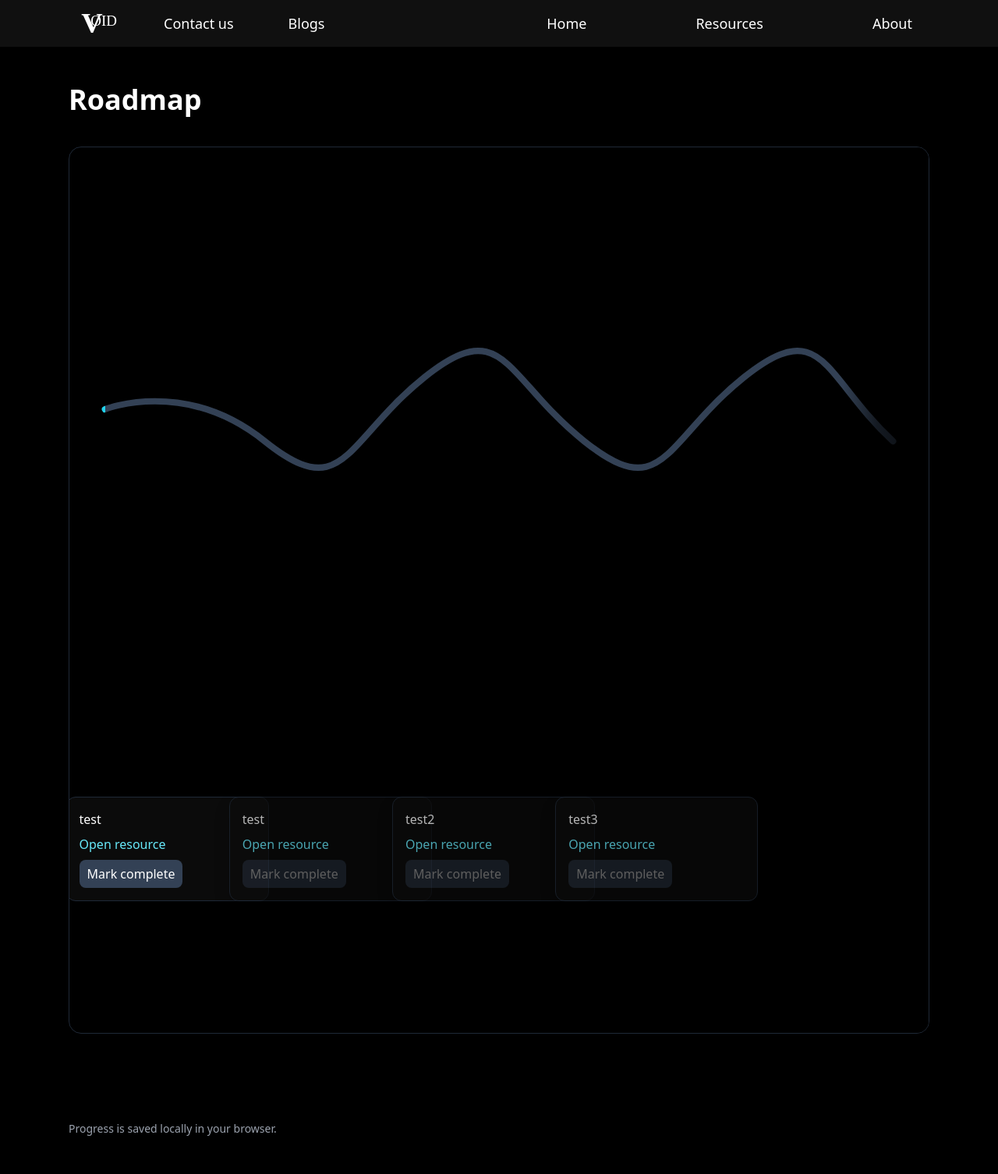
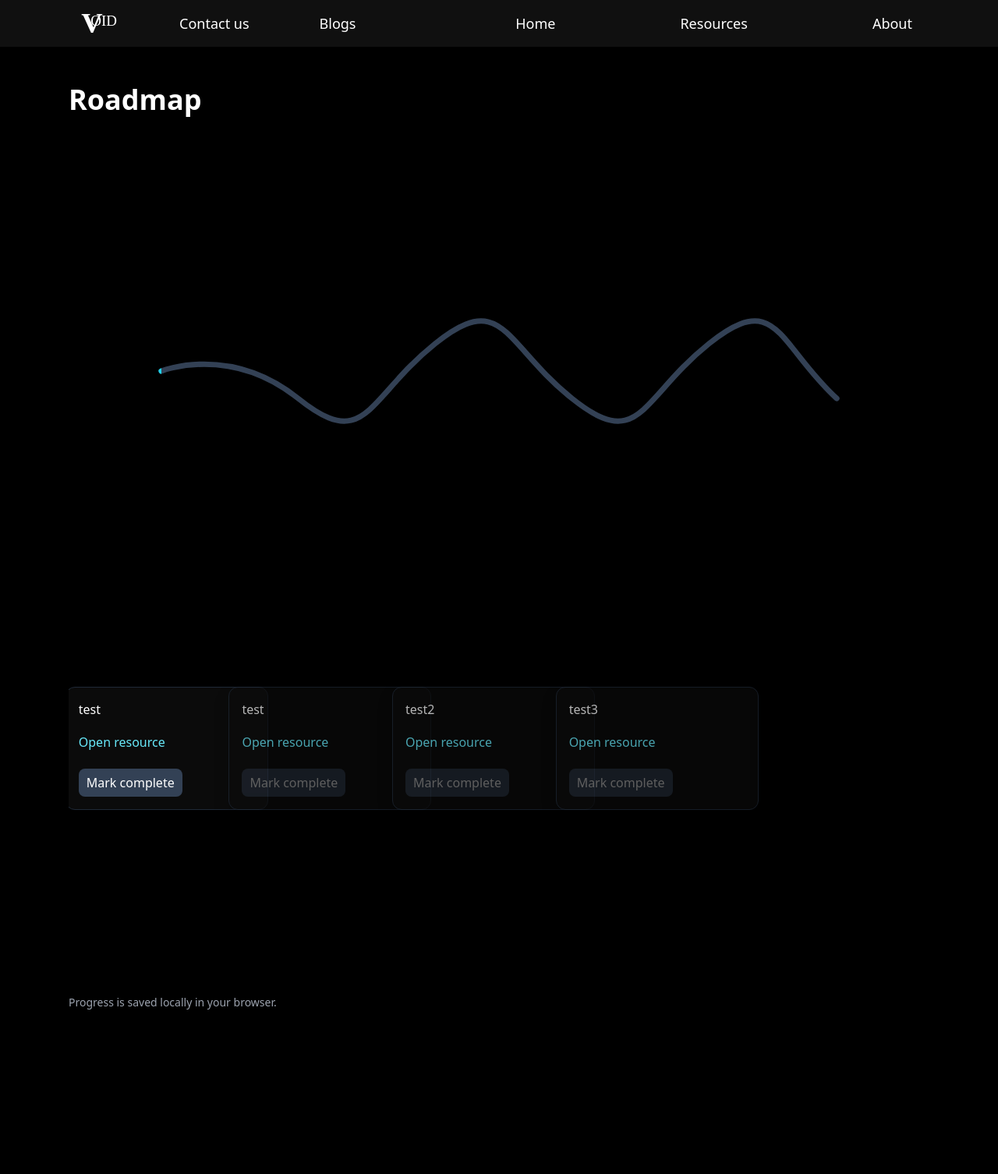
Before and after one commit to Rajojha-1/Cyber-Kali, a Flask app: page /resources in a window 1280 px wide. Shown: the whole page at 78% size. After the commit the page ends 1295 px from the top, so only its background shows below. Run offline with Flask 3, Linux system fonts and the light colour scheme; data comes from the database, SQL or seed files in the repository; some libraries are stand-ins or nearby versions.

Commit message:
Resources: reduce vertical height (~60vh), remove outer border, add spacing between card elements, enlarge link gaps

```diff
--- a/static/style.css
+++ b/static/style.css
@@ -81,7 +81,7 @@ body{
 }
 .elements_navbar{
     color: white;
-    gap: 120px;
+    gap: 140px;
     z-index: 10;
     justify-content: flex-end;
     font-size: large;
@@ -135,7 +135,7 @@ a:focus {
     justify-content: flex-start ;
     right: 20px;
     width: 30vw;
-    gap:50px;
+    gap:70px;
     align-items: center;
 }
 .logo_png{
@@ -236,11 +236,10 @@ a:focus {
   background: transparent;
   border-radius: 16px;
   overflow: hidden;
-  min-height: 70vh;
-  border: 1px solid #1f2937;
+  min-height: 60vh;
 }
-.roadmap-svg{ width: 100%; height: 70vh; display: block; }
-.checkpoints{ position: relative; width: 100%; height: 70vh; }
+.roadmap-svg{ width: 100%; height: 60vh; display: block; }
+.checkpoints{ position: relative; width: 100%; height: 60vh; }
 .checkpoint{
   position: absolute;
   transform: translate(-50%, -50%);
@@ -256,8 +255,9 @@ a:focus {
   box-shadow: 0 10px 20px rgba(0,0,0,0.3);
   margin-top: 8px;
 }
+.checkpoint .card > * + *{ margin-top: 10px; }
 .checkpoint .card h3{ font-size: 16px; margin-bottom: 8px; white-space: normal; }
-.checkpoint .link{ color: #67e8f9; display: inline-block; margin-bottom: 8px; }
+.checkpoint .link{ color: #67e8f9; display: inline-block; margin-bottom: 12px; }
 .checkpoint .mark-btn{
   background: #334155;
   color: white;
@@ -287,7 +287,7 @@ a:focus {
 .fog-mask{
   position: absolute;
   top: 0; left: 0; right: 0; bottom: 0;
-  background: linear-gradient(90deg, rgba(0,0,0,0) 0%, rgba(0,0,0,0) var(--fog-reveal, 85%), rgba(0,0,0,0.6) calc(var(--fog-reveal, 85%) + 4%), rgba(0,0,0,0.9) 100%);
+  background: linear-gradient(90deg, rgba(0,0,0,0) 0%, rgba(0,0,0,0) var(--fog-reveal, 90%), rgba(0,0,0,0.6) calc(var(--fog-reveal, 90%) + 4%), rgba(0,0,0,0.9) 100%);
   pointer-events: none;
   z-index: 3;
 }
```
